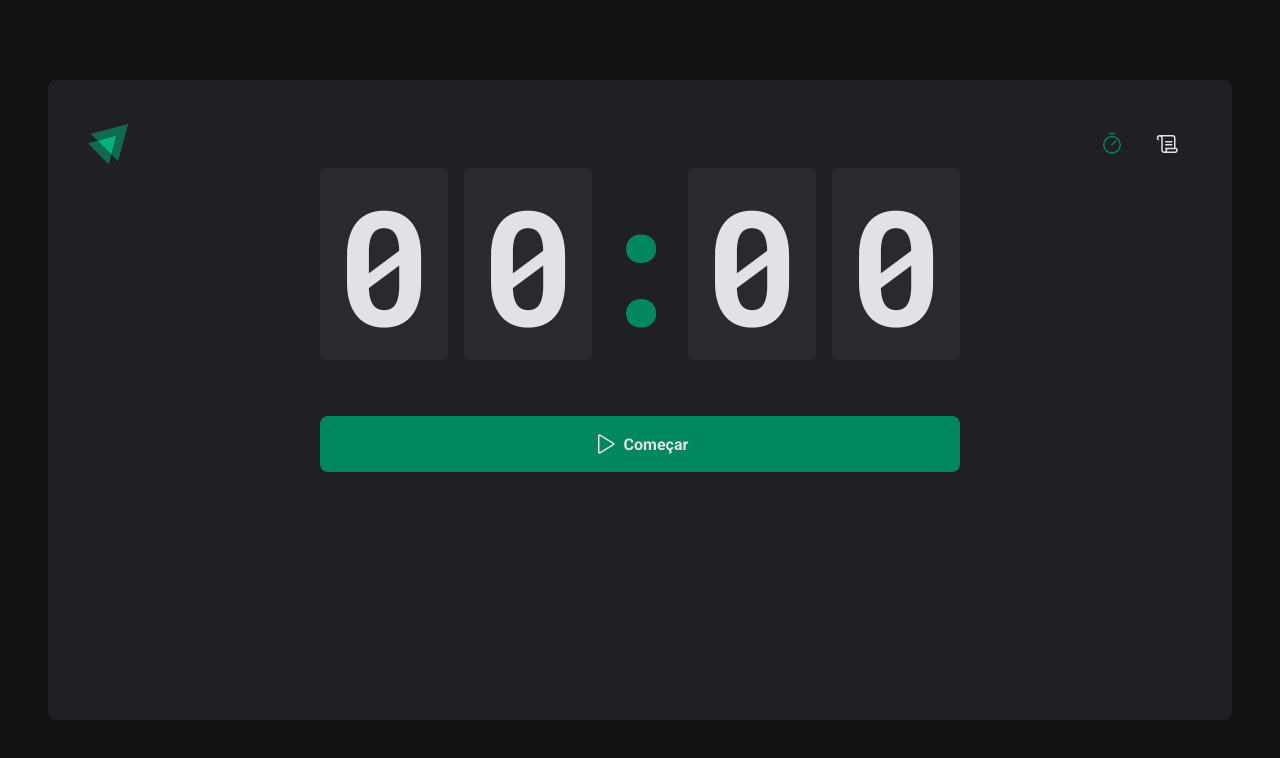
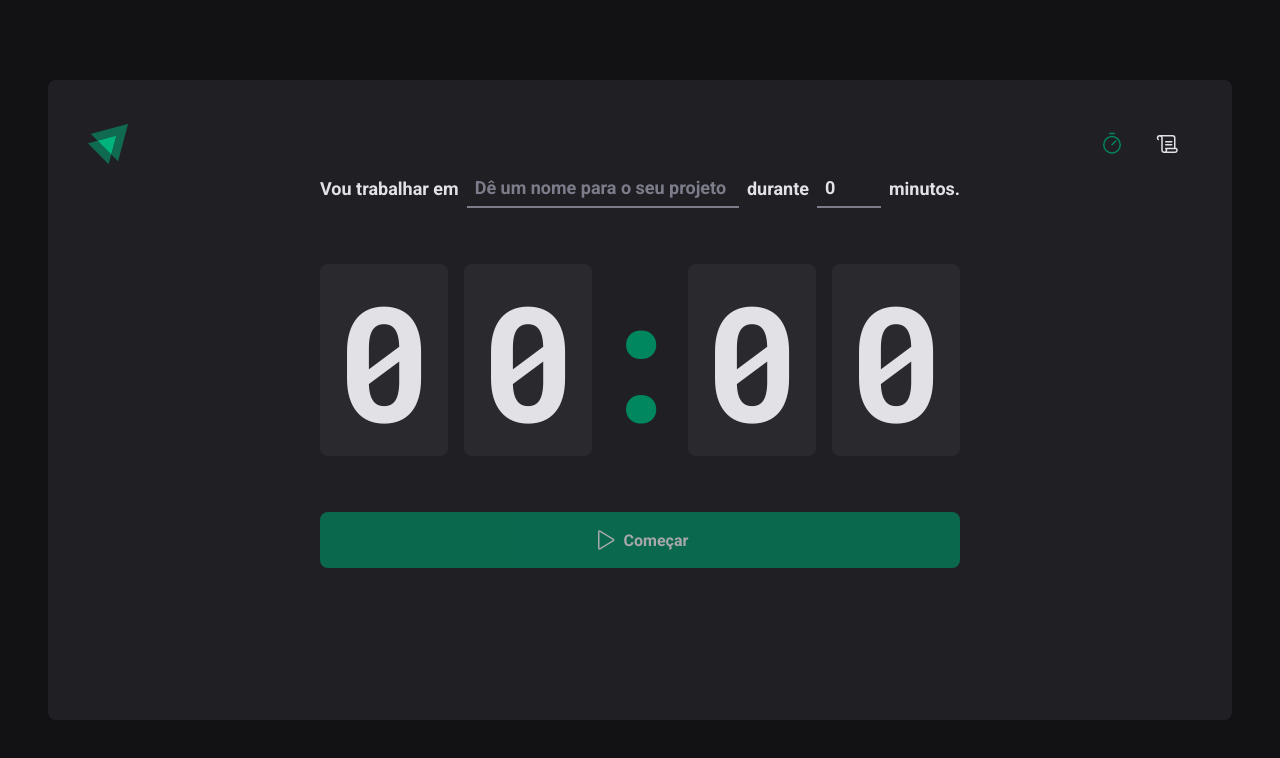
Before and after one commit to douglasdl/MBA-Full-Stack, a React (Vite) app in the folder ignite-timer/: page / in a window 1280 px wide. Shown: the top 758 px of the page. Built offline with nearby package versions, Linux system fonts and the light colour scheme.

Commit message:
refactor: convert NewCycleForm to context API

```diff
--- a/ignite-timer/src/pages/Home/components/Countdown/index.tsx
+++ b/ignite-timer/src/pages/Home/components/Countdown/index.tsx
@@ -1,11 +1,16 @@
-import { useContext, useEffect, useState } from "react";
+import { useContext, useEffect } from "react";
 import { CountDownContainer, Separator } from "./styles";
 import { CyclesContext } from "../..";
 import { differenceInSeconds } from "date-fns";
 
 export function Countdown() {
-  const { activeCycle, activeCycleId, markCurrentCycleAsFinished } = useContext(CyclesContext);
-  const [amountSecondsPassed, setAmountSecondsPassed] = useState(0)
+  const {
+    activeCycle,
+    activeCycleId,
+    amountSecondsPassed,
+    markCurrentCycleAsFinished,
+    setSecondsPassed
+  } = useContext(CyclesContext);
 
   const totalSeconds = activeCycle ? activeCycle.minutesAmount * 60 : 0;
 
@@ -27,17 +32,17 @@ export function Countdown() {
           markCurrentCycleAsFinished();
 
           // setActiveCycleId(null);
-          setAmountSecondsPassed(totalSeconds);
+          setSecondsPassed(totalSeconds);
           clearInterval(interval);
         } else {
-          setAmountSecondsPassed(secondsDifference);
+          setSecondsPassed(secondsDifference);
         }
       }, 1000)
     }
     return () => {
       clearInterval(interval);
     }
-  }, [activeCycle, totalSeconds, activeCycleId, markCurrentCycleAsFinished])
+  }, [activeCycle, totalSeconds, activeCycleId, markCurrentCycleAsFinished, setSecondsPassed])
 
   useEffect(() => {
     if(activeCycle) {
--- a/ignite-timer/src/pages/Home/components/NewCycleForm/index.tsx
+++ b/ignite-timer/src/pages/Home/components/NewCycleForm/index.tsx
@@ -1,27 +1,11 @@
 import { FormContainer, MinutesAmountInput, TaskInput } from "./styles";
-import { useForm } from "react-hook-form"
-import { zodResolver } from "@hookform/resolvers/zod";
-import * as zod from "zod";
-
-type NewCycleFormData = zod.infer<typeof newCycleFormValidationSchema>
-
-const newCycleFormValidationSchema = zod.object({
-  task: zod.string().min(1, "Informe a Tarefa"),
-  minutesAmount: zod
-    .number()
-    .min(5, 'O ciclo deve ter no mínimo 5 minutos')
-    .max(60, 'O ciclo deve ter no máximo 60 minutes')
-})
+import { useContext } from "react";
+import { CyclesContext } from "../..";
+import { useFormContext } from "react-hook-form";
 
 export function NewCycleForm() {
-
-  const { register, handleSubmit, watch, reset } = useForm<NewCycleFormData>({
-    resolver: zodResolver(newCycleFormValidationSchema),
-    defaultValues: {
-      task: "",
-      minutesAmount: 0
-    }
-  })
+  const { activeCycle } = useContext(CyclesContext);
+  const { register } = useFormContext();
 
   return (
     <FormContainer>
--- a/ignite-timer/src/pages/Home/index.tsx
+++ b/ignite-timer/src/pages/Home/index.tsx
@@ -3,6 +3,19 @@ import { HomeContainer, StartCountdownButton, StopCountdownButton } from "./styl
 import { createContext, useState } from "react";
 import { NewCycleForm } from "./components/NewCycleForm";
 import { Countdown } from "./components/Countdown";
+import { FormProvider, useForm } from "react-hook-form"
+import { zodResolver } from "@hookform/resolvers/zod";
+import * as zod from "zod";
+
+type NewCycleFormData = zod.infer<typeof newCycleFormValidationSchema>
+
+const newCycleFormValidationSchema = zod.object({
+  task: zod.string().min(1, "Informe a Tarefa"),
+  minutesAmount: zod
+    .number()
+    .min(5, 'O ciclo deve ter no mínimo 5 minutos')
+    .max(60, 'O ciclo deve ter no máximo 60 minutes')
+})
 
 interface Cycle {
   id: string
@@ -16,19 +29,32 @@ interface Cycle {
 interface CycleContextType {
   activeCycle: Cycle | undefined
   activeCycleId: string | null
+  amountSecondsPassed: number
   markCurrentCycleAsFinished: () => void
+  setSecondsPassed: (seconds: number) => void
 }
 
 export const CyclesContext = createContext({} as CycleContextType)
 
 export function Home() {
+  const newCycleForm = useForm<NewCycleFormData>({
+    resolver: zodResolver(newCycleFormValidationSchema),
+    defaultValues: {
+      task: "",
+      minutesAmount: 0
+    }
+  })
+
+  const { handleSubmit, watch, reset } = newCycleForm;
+
   const [cycles, setCycles] = useState<Cycle[]>([]);
-  const [activeCycleId, setActiveCycleId] = useState<string | null>(null)
+  const [activeCycleId, setActiveCycleId] = useState<string | null>(null);
+  const [amountSecondsPassed, setAmountSecondsPassed] = useState(0);
 
   const activeCycle = cycles.find((cycle) => cycle.id === activeCycleId);
 
-  // const task = watch('task');
-  // const isSubmitDisabled = !task;
+  const task = watch('task');
+  const isSubmitDisabled = !task;
 
   function markCurrentCycleAsFinished() {
     setCycles((state) => state.map(cycle => {
@@ -40,19 +66,23 @@ export function Home() {
     }))
   }
 
-  // function handleCreateNewCycle(data: NewCycleFormData) {
-  //   const id = String(new Date().getTime())
-  //   const newCycle: Cycle = {
-  //     id,
-  //     task: data.task,
-  //     minutesAmount: data.minutesAmount,
-  //     startDate: new Date()
-  //   }
-  //   setCycles((state) => [...state, newCycle]);
-  //   setActiveCycleId(id);
-  //   setAmountSecondsPassed(0);
-  //   reset();
-  // }
+  function setSecondsPassed(seconds: number) {
+    setAmountSecondsPassed(seconds);
+  }
+
+  function handleCreateNewCycle(data: NewCycleFormData) {
+    const id = String(new Date().getTime())
+    const newCycle: Cycle = {
+      id,
+      task: data.task,
+      minutesAmount: data.minutesAmount,
+      startDate: new Date()
+    }
+    setCycles((state) => [...state, newCycle]);
+    setActiveCycleId(id);
+    setAmountSecondsPassed(0);
+    reset();
+  }
 
   function handleInterruptCycle() {
     setCycles((state) => state.map(cycle => {
@@ -68,9 +98,19 @@ export function Home() {
 
   return (
     <HomeContainer>
-      <form /*onSubmit={handleSubmit(handleCreateNewCycle)}*/ action="">
-        <CyclesContext.Provider value={{ activeCycle, activeCycleId, markCurrentCycleAsFinished }}>
-          {/* <NewCycleForm /> */}
+      <form onSubmit={handleSubmit(handleCreateNewCycle)} action="">
+        <CyclesContext.Provider
+          value={{
+            activeCycle,
+            activeCycleId,
+            amountSecondsPassed,
+            markCurrentCycleAsFinished,
+            setSecondsPassed
+          }}
+        >
+          <FormProvider {...newCycleForm}>
+            <NewCycleForm />
+          </FormProvider>
           <Countdown />
         </CyclesContext.Provider>
 
@@ -84,7 +124,7 @@ export function Home() {
               Interromper
             </StopCountdownButton>
           ) : (
-            <StartCountdownButton type="submit" /*disabled={isSubmitDisabled}*/>
+            <StartCountdownButton type="submit" disabled={isSubmitDisabled}>
               <Play size={24} />
               Começar
             </StartCountdownButton>
```
